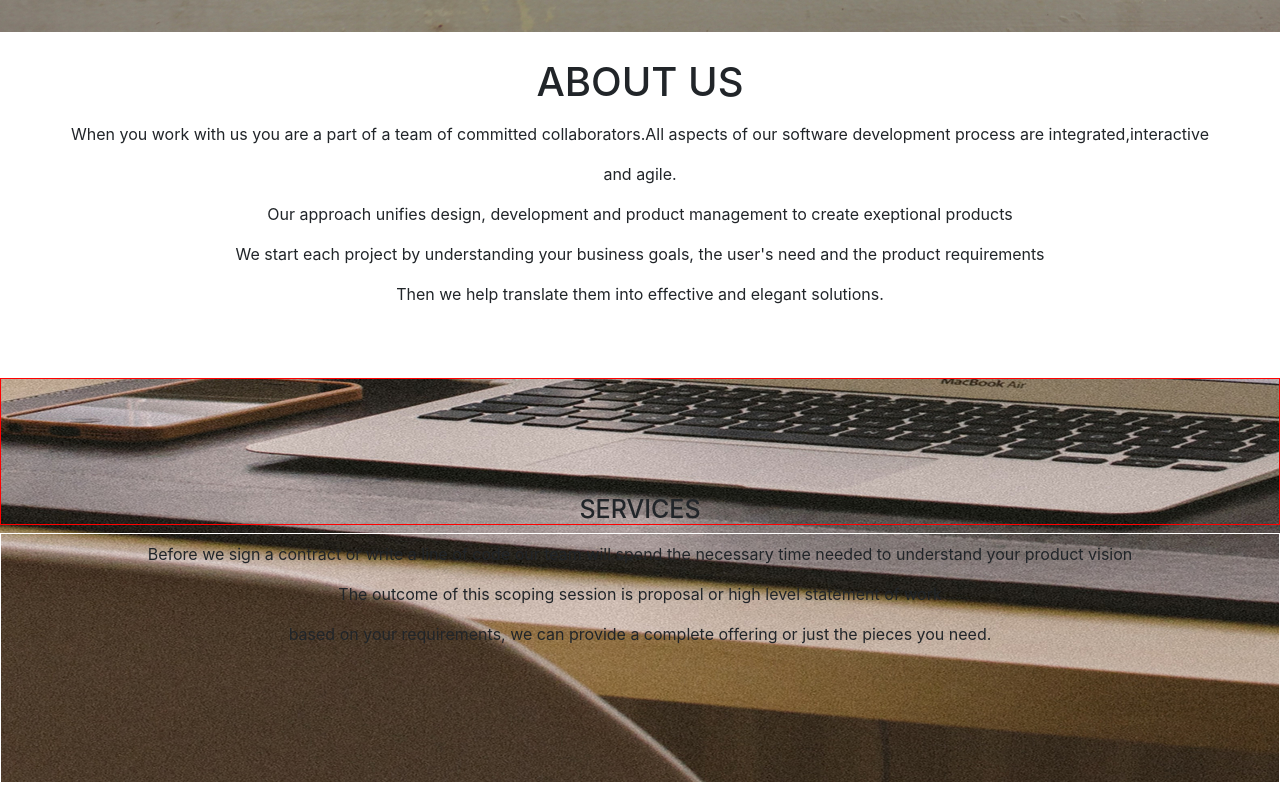
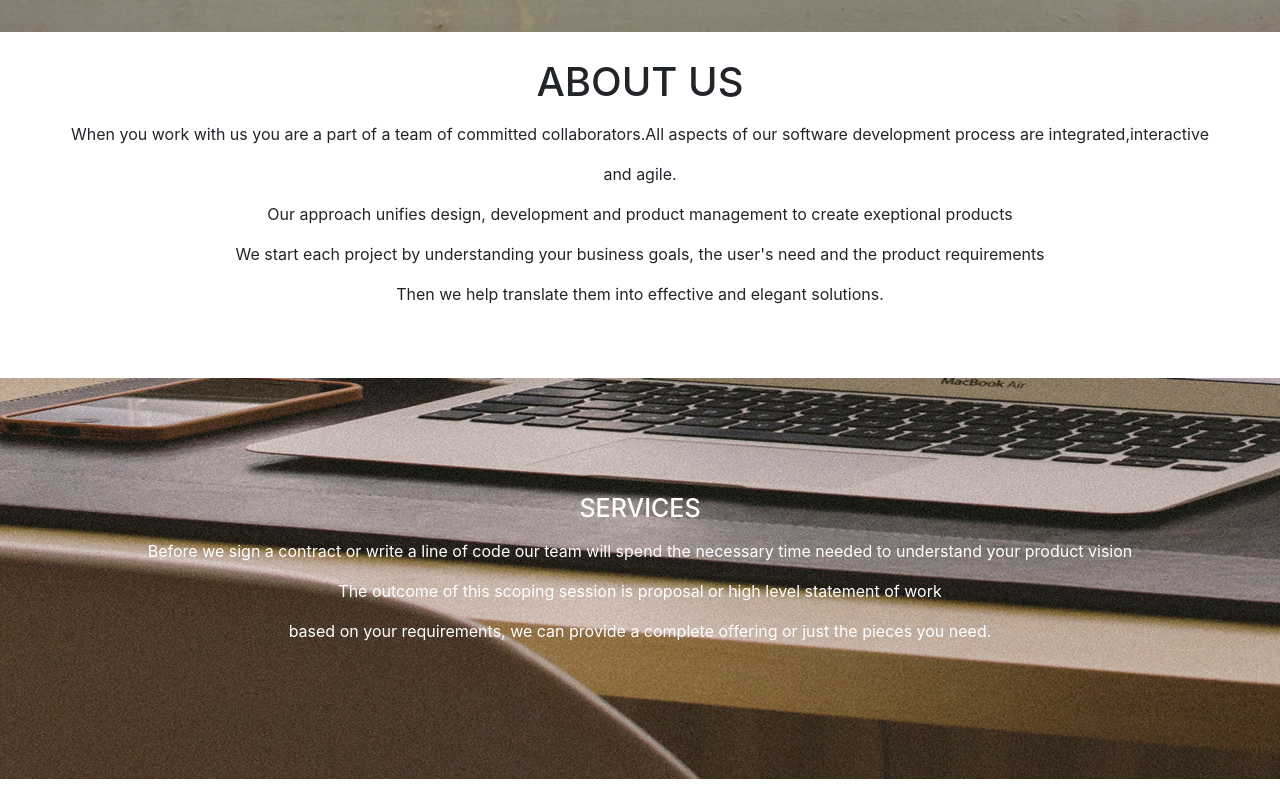
Before and after one commit to paulinenanzala19/Delani_Studios, a plain HTML site: page index.html in a window 1280 px wide. Shown: the part 741-1540 px from the top of the page. Drawn offline with nearby package versions, Linux system fonts and the light colour scheme.

Commit message:
adding color to the texts

```diff
--- a/css/style.css
+++ b/css/style.css
@@ -47,14 +47,15 @@
 .services h1{
     text-align: center;
     margin-top: 5%;
-    border: 1px solid red;
     padding-top: 9%;
    font-size: 25px;
+   color: white;
 
 
 }
 .services p{
     text-align: center;
     line-height: 2.5;
-   border: 1px solid white;
    padding-bottom: 10%;
+   color: white;
+}
```
